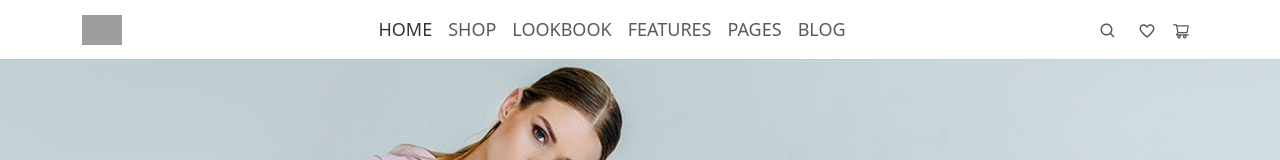
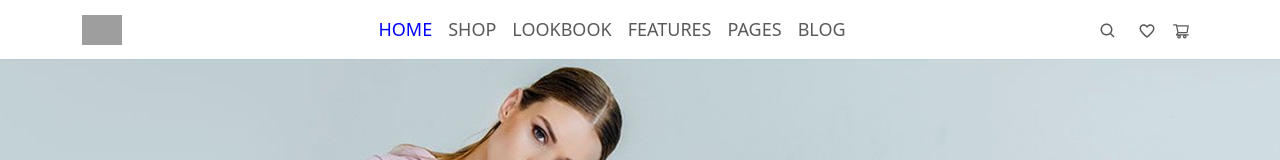
Before and after one commit to E-gap/ice-cream-polar-site, a React (Create React App) app: page / in a window 1280 px wide. In both pictures the pointer is over the link "HOME". Shown: the top 160 px of the page. Built offline with nearby package versions, Linux system fonts and the light colour scheme; grey boxes are pictures that could not be loaded.

Commit message:
all complete

```diff
--- a/src/components/Header/Header.module.css
+++ b/src/components/Header/Header.module.css
@@ -1,5 +1,10 @@
 .navlink {
   font-size: var(--middle_font_size);
+}
+
+.navlink:hover,
+.navlink:focus {
+  color: blue;
 }
 
 .icon {
@@ -13,5 +18,5 @@
 
 .searchButton:hover,
 .searchButton:focus {
-  color: black;
+  color: blue;
 }
```
